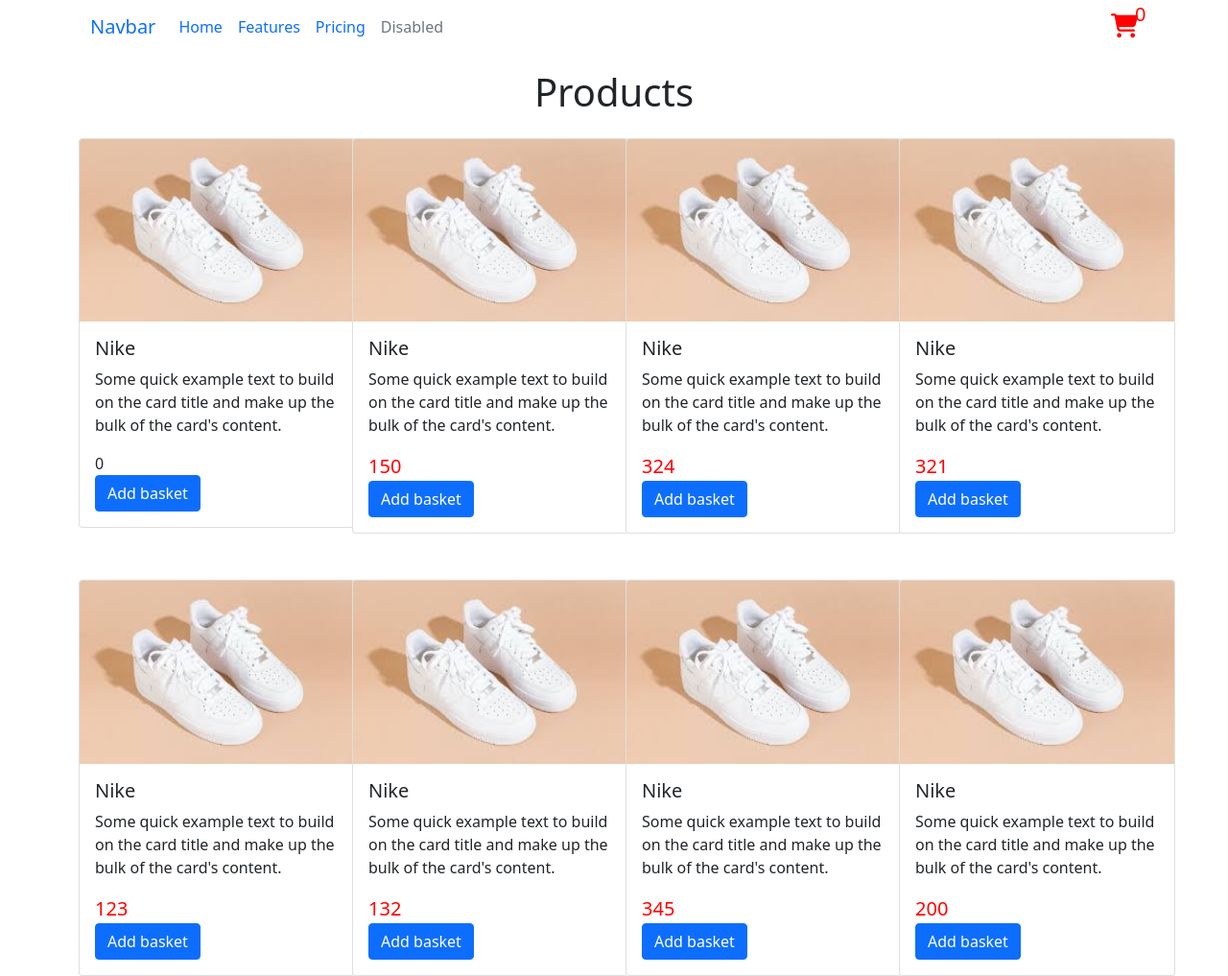
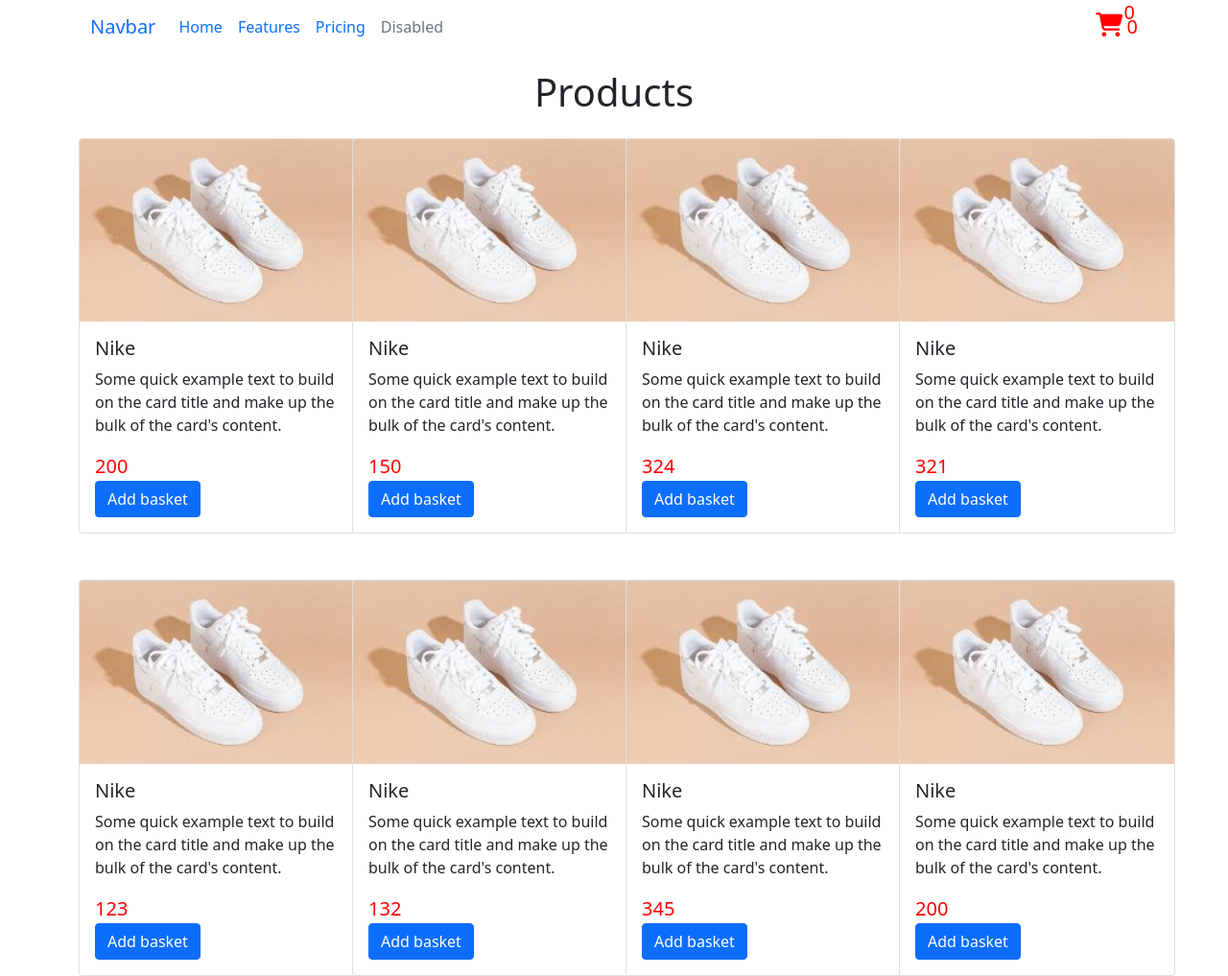
Before and after one commit to TunzalaMammadova/LocalStorage-SessionStorage-task, a plain HTML site: page index.html in a window 1280 px wide. Shown: the whole page at 96% size. Drawn offline with nearby package versions, Linux system fonts and the light colour scheme.

Commit message:
bug fixed

```diff
--- a/assets/js/script.js
+++ b/assets/js/script.js
@@ -94,7 +94,7 @@
             basketPrice += item.count * item.price;
         }
     }
-    document.querySelector(".basket-price").innerText = basketPrice;
+    document.querySelector(".basketPrice").innerText = basketPrice;
 }
 
 
--- a/index.html
+++ b/index.html
@@ -41,6 +41,7 @@
                         <div class="basket-icon">
                             <i class="fa-solid fa-cart-shopping"></i>
                             <span class="basket-count">0</span>
+                            <span class="basketPrice">0</span>
                         </div>
                     </div>
                 </nav>
```
